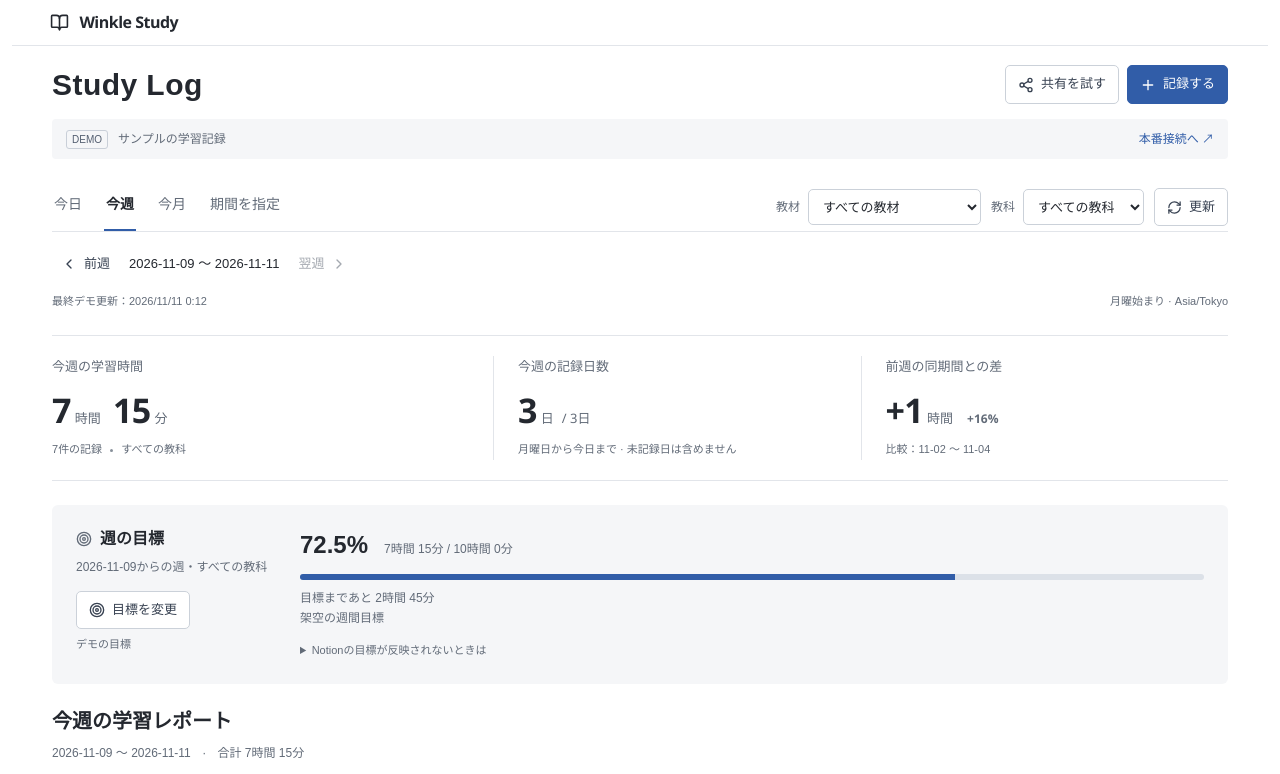
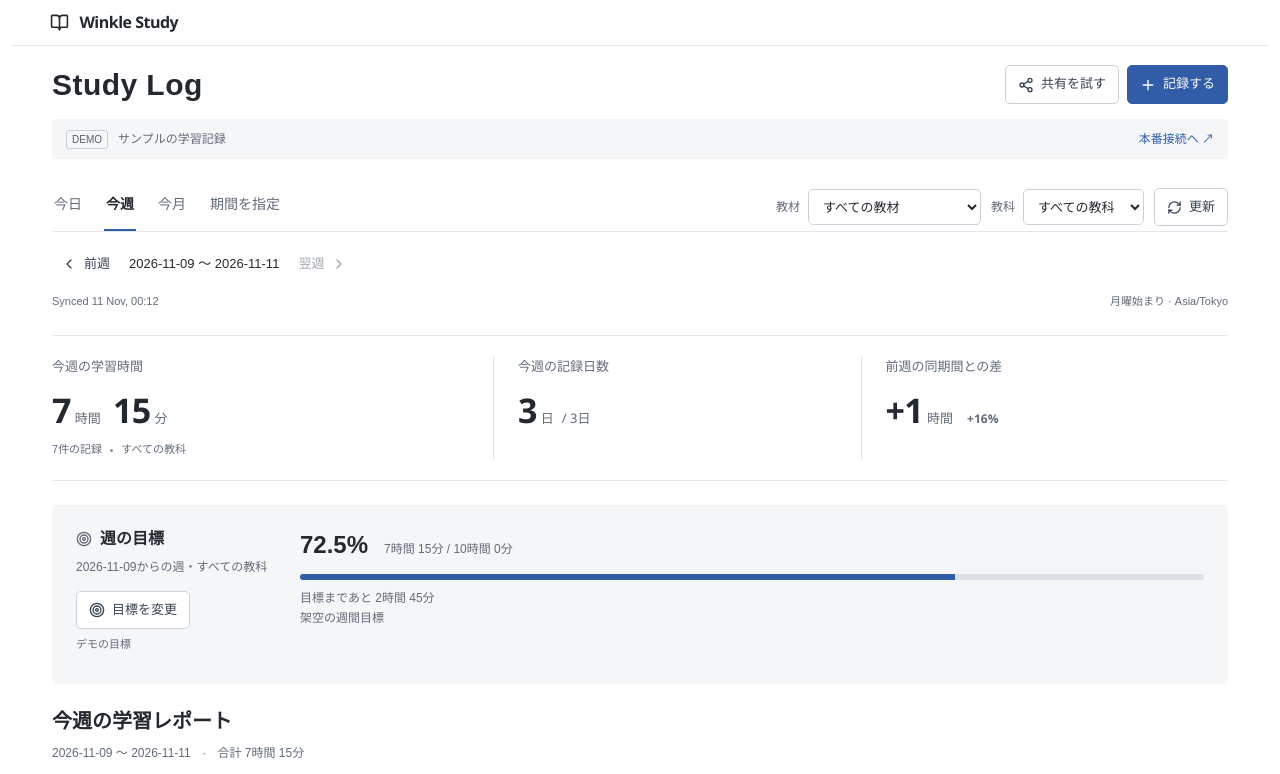
Before and after one commit to kobudai512-cpu/StudyLog, a Next.js app: page /demo in a window 1280 px wide. Shown: the top 774 px of the page. Built offline with nearby package versions, Linux system fonts and the light colour scheme.

Commit message:
Simplify sync status and weekly summary notes

```diff
--- a/src/components/dashboard.tsx
+++ b/src/components/dashboard.tsx
@@ -467,10 +467,10 @@ export default function Dashboard({ mode, authenticated, authReady }: Props) {
             <div className="sync-line">
               <span>
                 {loading
-                  ? "学習記録を取得しています…"
+                  ? "Syncing…"
                   : data
-                    ? `最終${mode === "demo" ? "デモ更新" : "成功同期"}：${new Intl.DateTimeFormat("ja-JP", { dateStyle: "short", timeStyle: "short", timeZone: "Asia/Tokyo" }).format(new Date(data.syncedAt))}`
-                    : "未同期"}
+                    ? `Synced ${new Intl.DateTimeFormat("en-GB", { month: "short", day: "numeric", hour: "2-digit", minute: "2-digit", timeZone: "Asia/Tokyo" }).format(new Date(data.syncedAt))}`
+                    : "Not synced"}
               </span>
               <span>月曜始まり · Asia/Tokyo</span>
             </div>
@@ -545,12 +545,6 @@ export default function Dashboard({ mode, authenticated, authReady }: Props) {
                       <span>日</span>
                       <small>/ {displayedWeek.current.calendarDays}日</small>
                     </div>
-                    <div className="stat-foot">
-                      {isPastWeek
-                        ? "月曜日から日曜日まで"
-                        : "月曜日から今日まで"}{" "}
-                      · 未記録日は含めません
-                    </div>
                   </article>
                   <article className="stat-card">
                     <div className="stat-label">
@@ -579,13 +573,6 @@ export default function Dashboard({ mode, authenticated, authReady }: Props) {
                           {Math.round(displayedWeek.percent)}%
                         </em>
                       )}
-                    </div>
-                    <div className="stat-foot">
-                      比較：{displayedWeek.previous.start.slice(5)} ～{" "}
-                      {displayedWeek.previous.end.slice(5)}
-                      {displayedWeek.percent === null
-                        ? "（前週0分・増加率なし）"
-                        : ""}
                     </div>
                   </article>
                 </section>
--- a/src/components/study-features.tsx
+++ b/src/components/study-features.tsx
@@ -121,14 +121,6 @@ export function WeeklyGoal({
             </a>
           )}
         </div>
-        <details className="goal-sync-help">
-          <summary>Notionの目標が反映されないときは</summary>
-          <p>
-            {data.mode === "demo"
-              ? "この画面はデモのため、Notionの変更は反映されません。本番画面でログインしてください。"
-              : "Notionで直接変更した目標は、最大5分後の自動取得か「更新」ボタンで読み込みます。週の開始日は表示中の週の月曜日を指定し、同じ週の目標は1件にしてください。"}
-          </p>
-        </details>
       </div>
     </section>
   );
```
